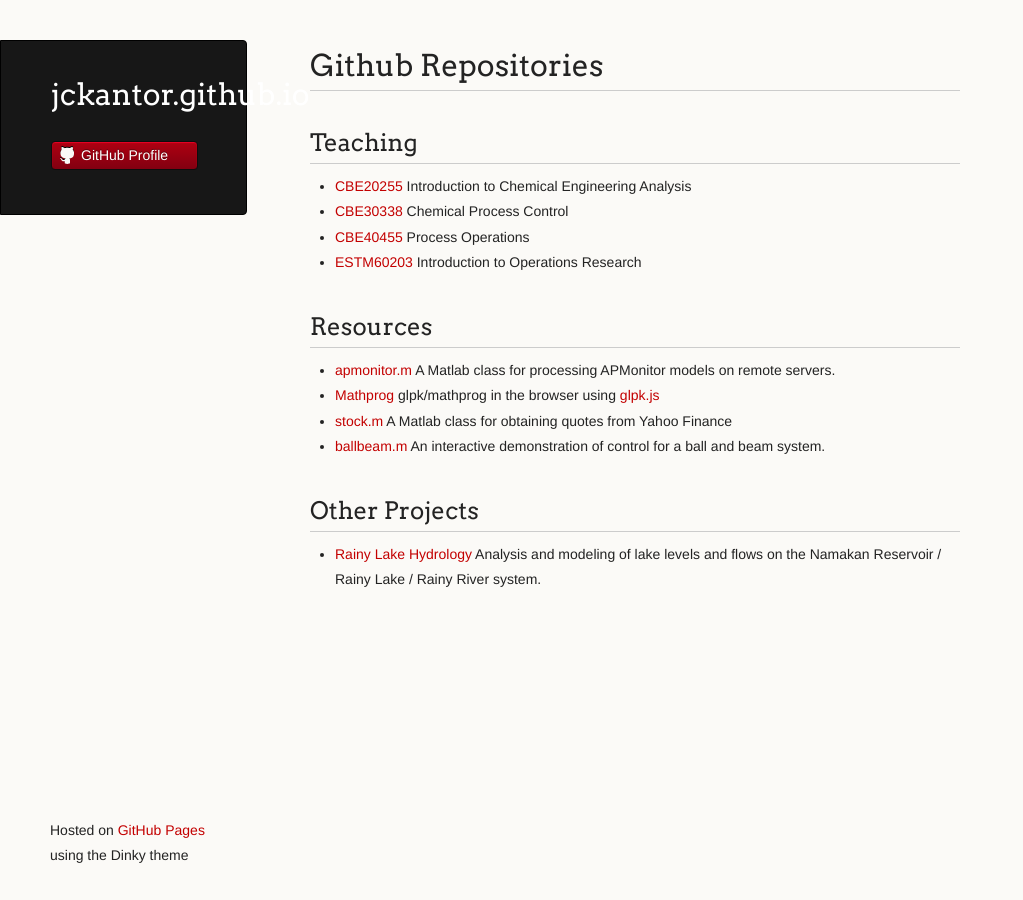
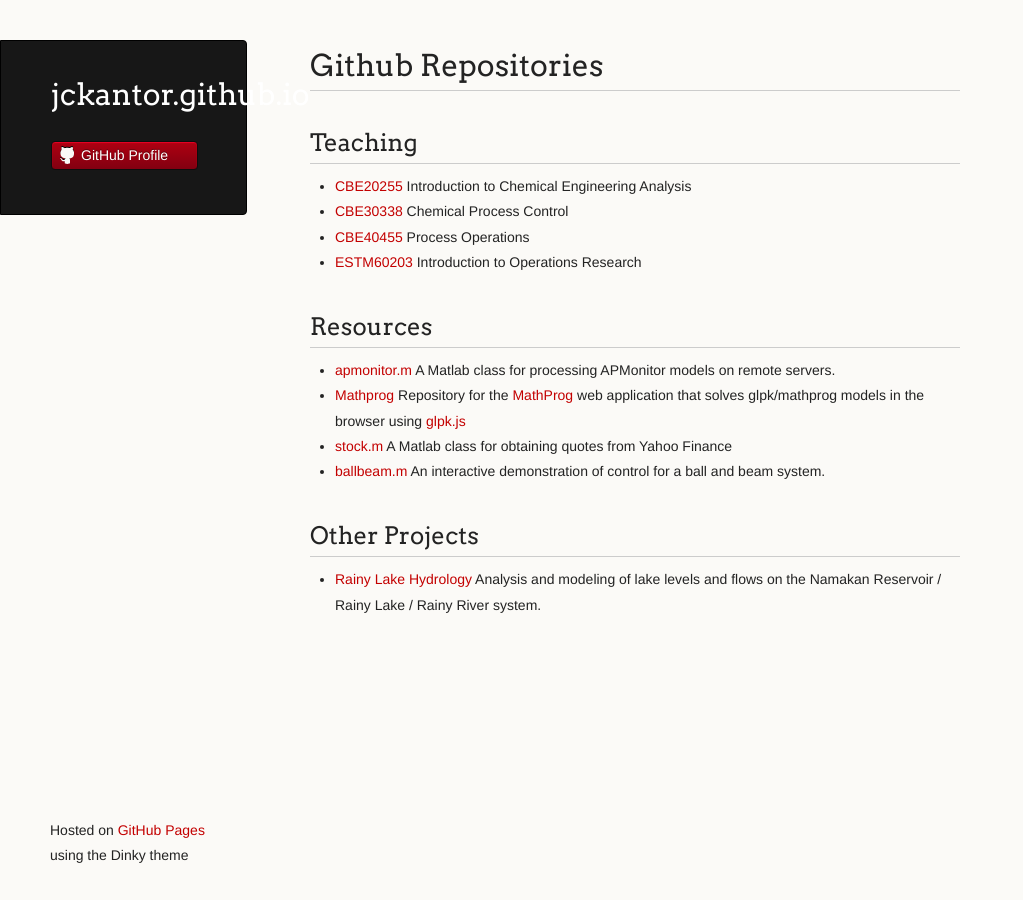
Before and after one commit to jckantor/jckantor.github.io, a Jekyll site: the page index.html, which Jekyll copies as it is, in a window 1280 px wide. Shown: the whole page, without its empty margins (0-1023 px from the left). Built offline with Jekyll 4.4.1, drawn with Linux system fonts in a browser that asks for light colours; Markdown is read by kramdown in place of the engine named in the settings.

```diff
--- a/index.html
+++ b/index.html
@@ -51,7 +51,7 @@
 <li>
 <a href="https://gist.github.com/jckantor/b1678f34c8fd0347e77b">apmonitor.m</a> A Matlab class for processing APMonitor models on remote servers.</li>
 <li>
-<a href="http://www3.nd.edu/%7Ejeff/mathprog/">Mathprog</a> glpk/mathprog in the browser using <a href="http://hgourvest.github.io/glpk.js/">glpk.js</a>
+<a href="https://github.com/jckantor/mathprog">Mathprog</a> Repository for the <a href="http://www3.nd.edu/%7Ejeff/mathprog/">MathProg</a> web application that solves glpk/mathprog models in the browser using <a href="http://hgourvest.github.io/glpk.js/">glpk.js</a>
 </li>
 <li>
 <a href="https://gist.github.com/jckantor/9355655">stock.m</a> A Matlab class for obtaining quotes from Yahoo Finance</li>
--- a/params.json
+++ b/params.json
@@ -1 +1 @@
-{"name":"jckantor.github.io","tagline":"","body":"Github Repositories\r\n======================\r\n\r\n## Teaching\r\n\r\n* [CBE20255](http://jckantor.github.io/CBE20255) Introduction to Chemical Engineering Analysis\r\n* [CBE30338](http://jckantor.github.io/CBE30338) Chemical Process Control\r\n* [CBE40455](http://jckantor.github.io/CBE40455) Process Operations\r\n* [ESTM60203](http://jckantor.github.io/ESTM60203) Introduction to Operations Research\r\n\r\n## Resources\r\n\r\n* [apmonitor.m](https://gist.github.com/jckantor/b1678f34c8fd0347e77b) A Matlab class for processing APMonitor models on remote servers.\r\n* [Mathprog](http://www3.nd.edu/~jeff/mathprog/) glpk/mathprog in the browser using [glpk.js](http://hgourvest.github.io/glpk.js/)\r\n* [stock.m](https://gist.github.com/jckantor/9355655) A Matlab class for obtaining quotes from Yahoo Finance\r\n* [ballbeam.m](http://jckantor.github.io/Ball-and-Beam-Control-Demonstration/) An interactive demonstration of control for a ball and beam system.\r\n\r\n## Other Projects\r\n\r\n* [Rainy Lake Hydrology](http://jckantor.github.io/Rainy-Lake-Hydrology/) Analysis and modeling of lake levels and flows on the Namakan Reservoir / Rainy Lake / Rainy River system.\r\n\r\n","google":"UA-48089809-5","note":"Don't delete this file! It's used internally to help with page regeneration."}
+{"name":"jckantor.github.io","tagline":"","body":"Github Repositories\r\n======================\r\n\r\n## Teaching\r\n\r\n* [CBE20255](http://jckantor.github.io/CBE20255) Introduction to Chemical Engineering Analysis\r\n* [CBE30338](http://jckantor.github.io/CBE30338) Chemical Process Control\r\n* [CBE40455](http://jckantor.github.io/CBE40455) Process Operations\r\n* [ESTM60203](http://jckantor.github.io/ESTM60203) Introduction to Operations Research\r\n\r\n## Resources\r\n\r\n* [apmonitor.m](https://gist.github.com/jckantor/b1678f34c8fd0347e77b) A Matlab class for processing APMonitor models on remote servers.\r\n* [Mathprog](https://github.com/jckantor/mathprog) Repository for the [MathProg](http://www3.nd.edu/~jeff/mathprog/) web application that solves glpk/mathprog models in the browser using [glpk.js](http://hgourvest.github.io/glpk.js/)\r\n* [stock.m](https://gist.github.com/jckantor/9355655) A Matlab class for obtaining quotes from Yahoo Finance\r\n* [ballbeam.m](http://jckantor.github.io/Ball-and-Beam-Control-Demonstration/) An interactive demonstration of control for a ball and beam system.\r\n\r\n## Other Projects\r\n\r\n* [Rainy Lake Hydrology](http://jckantor.github.io/Rainy-Lake-Hydrology/) Analysis and modeling of lake levels and flows on the Namakan Reservoir / Rainy Lake / Rainy River system.\r\n\r\n","google":"UA-48089809-5","note":"Don't delete this file! It's used internally to help with page regeneration."}
```
